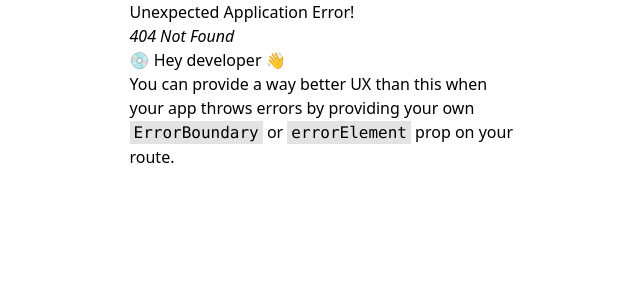
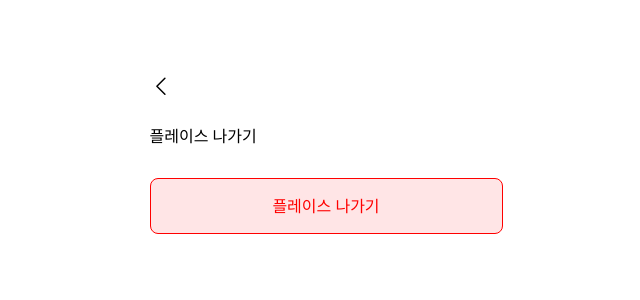
Before and after one commit to Dang-Bun/DANGBUN-frontend, a React (Vite) app: page /dangerzone/member in a window 1280 px wide. Before the commit this address had no page. Shown: the top 300 px of the page, without its empty margins (314-954 px from the left). Built offline with nearby package versions, Linux system fonts and the light colour scheme.

Commit message:
Feat: N001 ~ N003 화면 구현 완료

```diff
--- a/src/pages/I/Setting.tsx
+++ b/src/pages/I/Setting.tsx
@@ -142,7 +142,7 @@ const Setting = () => {
           </div>
           <div
             className='bg-white rounded-xl p-4 flex justify-between items-center shadow-sm h-[56px] cursor-pointer'
-            onClick={() => navigate('/dangerzone')}
+            onClick={() => navigate('/dangerzone/manager')}
           >
             <div className='flex items-center gap-3'>
               <div className='relative w-[34px] h-[34px] flex items-center justify-center'>
--- a/src/pages/N/DangerZone.tsx
+++ b/src/pages/N/DangerZoneManager.tsx
@@ -10,7 +10,7 @@ import bottom_chevron from '../../assets/chevron/bottom_chevronImg.svg';
 import top_chevron from '../../assets/chevron/top_chevron.svg';
 import profile from '../../assets/setting/profile.svg';
 
-const DangerZone = () => {
+const DangerZoneManager = () => {
   const [isListCollapsed, setIsListCollapsed] = useState(true);
   const [selectedMember, setSelectedMember] = useState<string | null>(null);
   const [dPlaceModalOpen1, setdPlaceModalOpen1] = React.useState(false);
@@ -170,4 +170,4 @@ const DangerZone = () => {
   );
 };
 
-export default DangerZone;
+export default DangerZoneManager;
--- /dev/null
+++ b/src/pages/N/DangerZoneMember.tsx
@@ -0,0 +1,74 @@
+import React, { useState } from 'react';
+import { useNavigate } from 'react-router-dom';
+
+import CTAButton from '../../components/button/CTAButton';
+import PopUpCardDanger from '../../components/PopUp/PopUpCardDanger';
+
+import left_chevron from '../../assets/chevron/left_chevronImg.svg';
+
+const DangerZoneMember = () => {
+  const [dPlaceModalOpen1, setdPlaceModalOpen1] = React.useState(false);
+  const [dPlaceModalOpen2, setdPlaceModalOpen2] = React.useState(false);
+
+  const navigate = useNavigate();
+
+  return (
+    <div className='mt-[68px]'>
+      <div className='pl-[12px]'>
+        <img
+          src={left_chevron}
+          alt='뒤로가기'
+          onClick={() => navigate('/setting')}
+          className='cursor-pointer mb-[19px]'
+        />
+      </div>
+
+      {/* 2. 헤더 + 목록 접기 버튼 */}
+      <div className='flex justify-between items-center mb-[30px]'>
+        <h2 className='text-[16px] font-normal pl-[20px]'>플레이스 나가기</h2>
+      </div>
+      <div className='flex justify-center cursor-pointer'>
+        <CTAButton variant='red' onClick={() => setdPlaceModalOpen1(true)}>
+          플레이스 나가기
+        </CTAButton>
+      </div>
+
+      {/* 플레이스 나가기 모달 */}
+      <PopUpCardDanger
+        isOpen={dPlaceModalOpen1}
+        onRequestClose={() => setdPlaceModalOpen1(false)}
+        title={
+          <span className='font-normal'>해당 플레이스에서 나가시겠습니까?</span>
+        }
+        descript={`계속하시려면 “플레이스 이름”을 입력해주세요. `}
+        input={true}
+        placeholder='플레이스 이름 입력'
+        first='취소'
+        second='나가기'
+        onFirstClick={() => setdPlaceModalOpen1(false)}
+        onSecondClick={async () => {
+          setdPlaceModalOpen1(false);
+          setdPlaceModalOpen2(true);
+        }}
+      ></PopUpCardDanger>
+      <PopUpCardDanger
+        isOpen={dPlaceModalOpen2}
+        onRequestClose={() => setdPlaceModalOpen2(false)}
+        title={
+          <span className='font-normal'>
+            <span className='font-bold'>나가기</span>가 완료 되었습니다.
+          </span>
+        }
+        descript=''
+        input={false}
+        placeholder=''
+        second='확인'
+        onSecondClick={() => {
+          navigate('/myPlace');
+        }}
+      ></PopUpCardDanger>
+    </div>
+  );
+};
+
+export default DangerZoneMember;
```
Also changed, not shown: src/router/Router.tsx (+8 -3 lines).
